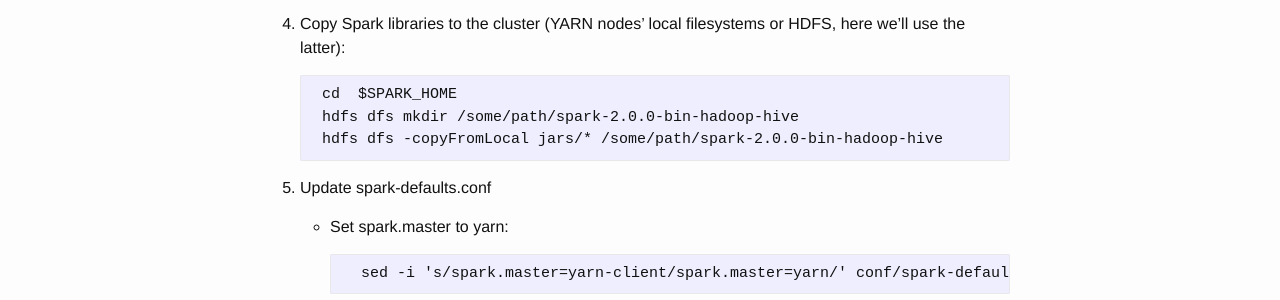
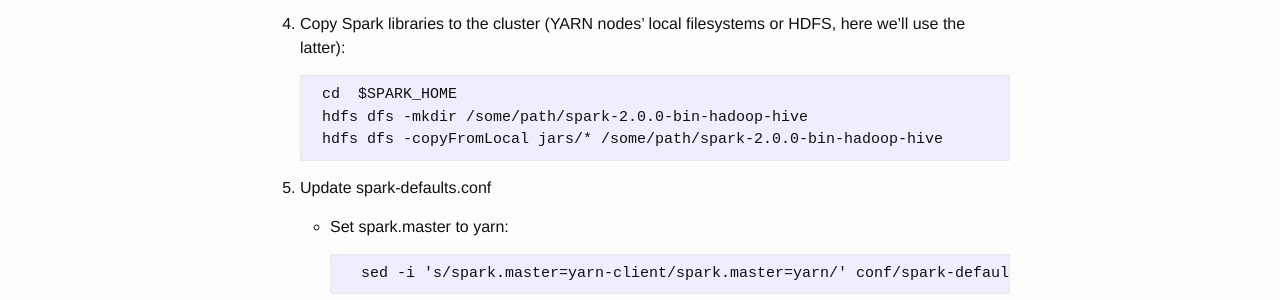
Before and after one commit to akkomar/akkomar.github.io, a Jekyll site: the page built from _posts/2016-08-29-spark-2-0-on-cdh.markdown, in a window 1280 px wide. Shown: the part 752-1052 px from the top of the page. Built offline with Jekyll 4.4.1, drawn with Linux system fonts in a browser that asks for light colours; comment, search, counter and statistics services are not loaded.

Commit message:
Fix hdfs command

```diff
--- a/_posts/2016-08-29-spark-2-0-on-cdh.markdown
+++ b/_posts/2016-08-29-spark-2-0-on-cdh.markdown
@@ -29,7 +29,7 @@ Here's a list of steps we need to execute to manually set up Spark distribution
 1. Copy Spark libraries to the cluster (YARN nodes' local filesystems or HDFS, here we'll use the latter):
 
         cd  $SPARK_HOME
-        hdfs dfs mkdir /some/path/spark-2.0.0-bin-hadoop-hive
+        hdfs dfs -mkdir /some/path/spark-2.0.0-bin-hadoop-hive
         hdfs dfs -copyFromLocal jars/* /some/path/spark-2.0.0-bin-hadoop-hive
 
 1. Update spark-defaults.conf
```
